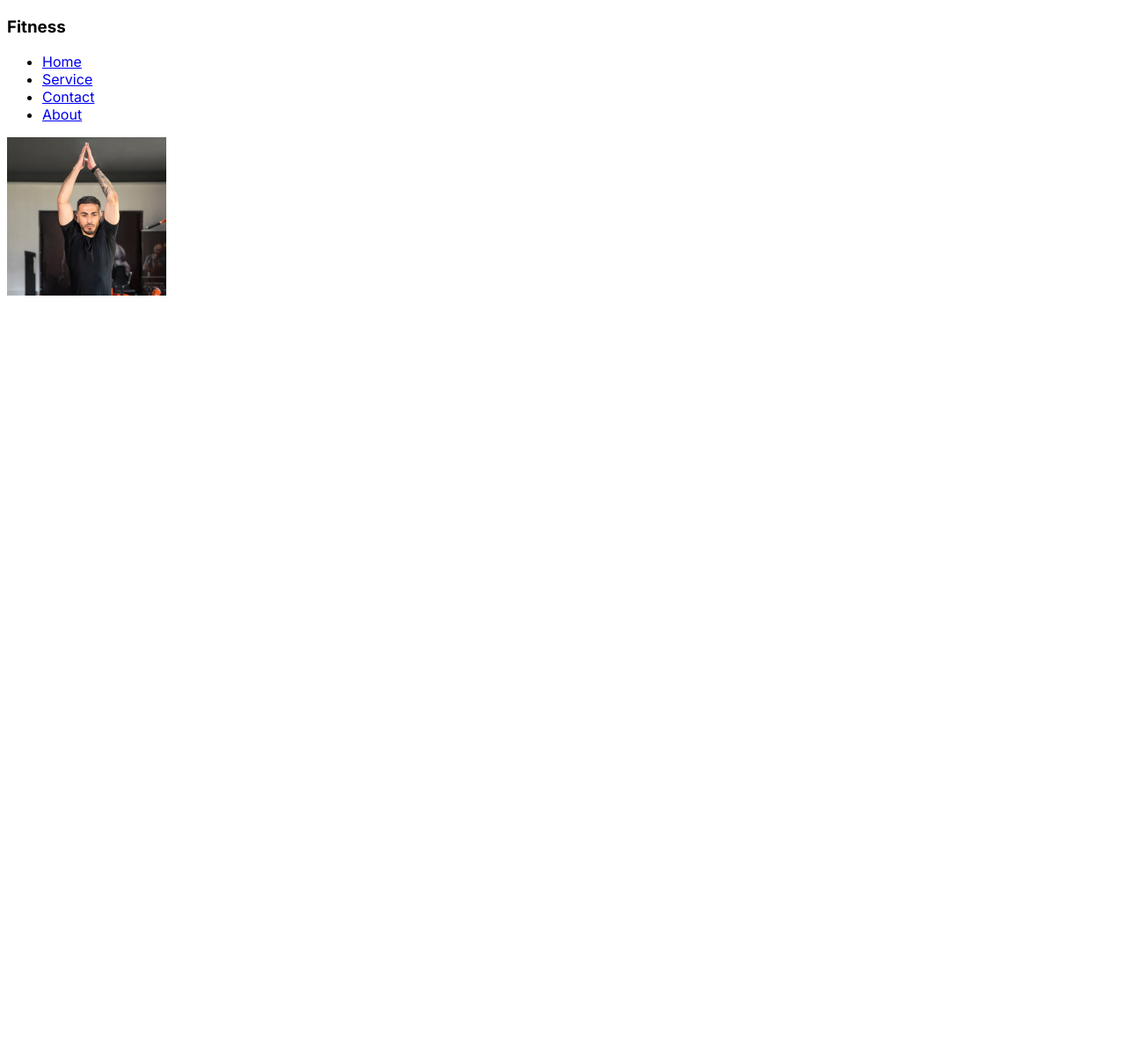
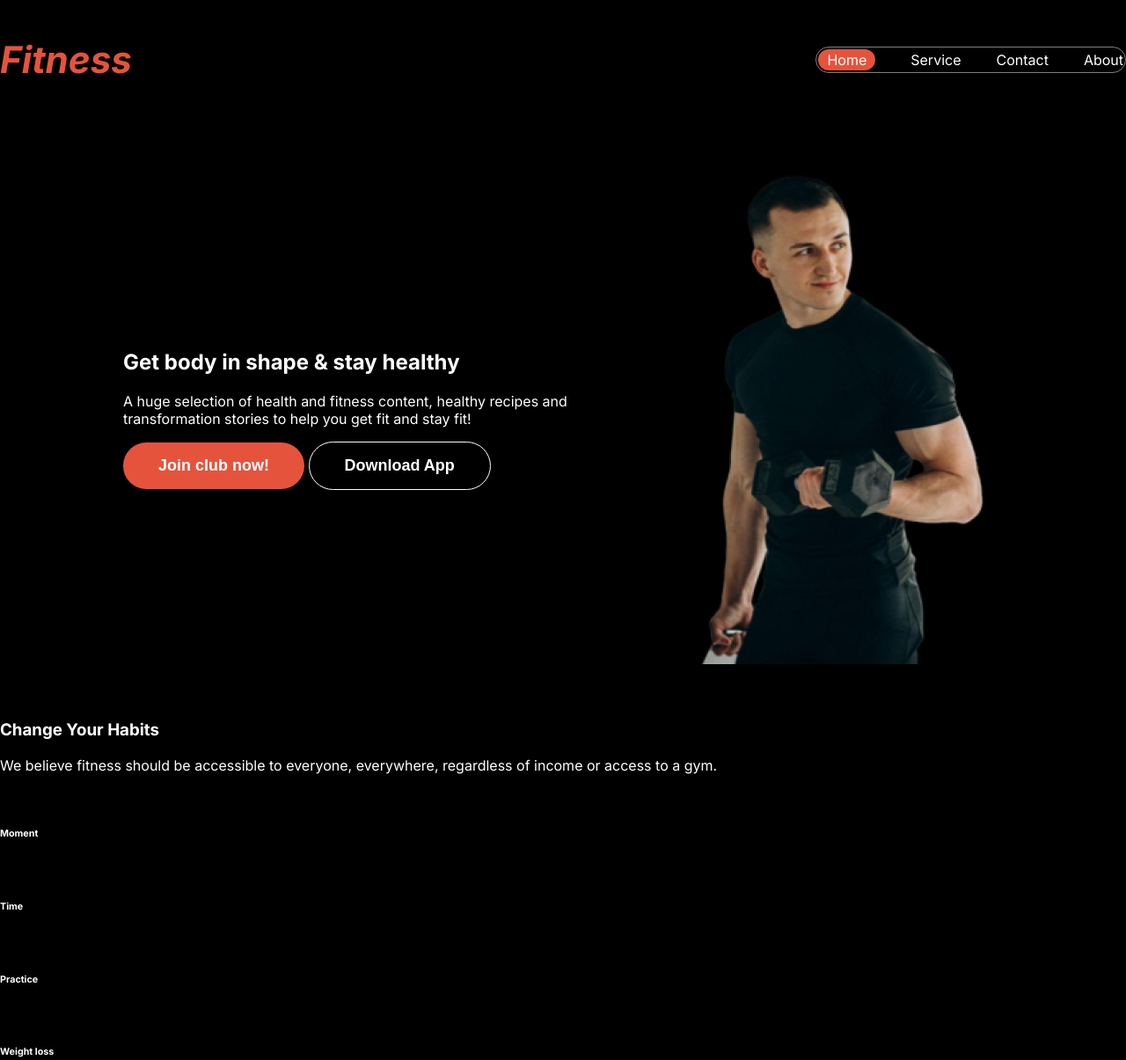
Before and after one commit to kaiser82/assignment-2, a plain HTML site: page index.html in a window 1280 px wide. Shown: the whole page at 88% size. Before the commit the page ends 800 px from the top, so only its background shows below. Drawn offline with Linux system fonts and the light colour scheme.

Commit message:
head section done

```diff
--- a/index.html
+++ b/index.html
@@ -9,10 +9,10 @@
     @import url('https://fonts.googleapis.com/css2?family=Inter:ital,opsz,wght@0,14..32,100..900;1,14..32,100..900&display=swap');
     </style>
 </head>
-<body class="inter-regular">
+<body class="inter-regular color-primary">
     <header>
         <nav class="navigation">
-            <div class="brand">
+            <div class="brand color-title">
                 <h3>Fitness</h3>
             </div>
             <div class="menu-container">
@@ -26,15 +26,60 @@
         </nav>
         <div class="banner-container">
                 <div class="banner-info">
-
+                    <h2 class="banner-heading">
+                        Get body in shape & stay healthy
+                    </h2>
+                    <p class="banner-desctiption">
+                        A huge selection of health and fitness content,
+                        healthy recipes and transformation stories to help you get fit and stay fit!
+                    </p>
+                    <div class="button-container">
+                        <button class="btn-primary">Join club now!</button>
+                        <button class="btn-secondary">Download App</button>
+                    </div>
                 </div>
                 <div class="banner-img-container">
-                    <img src="./images/image2.png" alt="">
+                    <img src="./images/images2.png" alt="">
                 </div>
         </div>
     </header>
     <main>
+        <container class="change-habit">
+            <div class="change-your-habit">
+                <h3 class="title">
+                    Change Your Habits
+                </h3>
+                <p class="description">
+                    We believe fitness should be accessible to everyone,
+                    everywhere, regardless of income or access to a gym.
+                </p>
+                <div class="card-container">
+                    <div class="card">
+                        <div><img src="" alt=""></div>
+                        <h6>Moment</h6>
+                        <p></p>
+                    </div>
+                    <div class="card">
+                        <div><img src="" alt=""></div>
+                        <h6>Time</h6>
+                        <p></p>
+                    </div>
+                    <div class="card">
+                        <div><img src="" alt=""></div>
+                        <h6>Practice</h6>
+                        <p></p>
+                    </div>
+                    <div class="card">
+                        <div><img src="" alt=""></div>
+                        <h6>Weight loss</h6>
+                        <p></p>
+                    </div>
+                </div>
+            </div>
+            <div class="run-extra">
 
+            </div>
+        </container>
     </main>
     <footer>
 
--- a/style/style.css
+++ b/style/style.css
@@ -5,3 +5,80 @@
   font-weight: 400px;
   font-style: normal;
 }
+.color-primary{
+  color: white;
+}
+.color-secondary{
+  color: rgba(255, 255, 255, 0.5);
+}
+.color-title{
+  color: rgb(230, 83, 60);
+}
+.btn-primary{
+  border: none;
+  border-radius: 42px;
+  background: rgb(230, 83, 60);
+  padding: 16px 40px 16px 40px;
+  font-size: 18px;
+  font-weight: 600;
+  color: white;
+}
+.btn-secondary{
+  border: 1px solid white;
+  border-radius: 42px;
+  padding: 16px 40px 16px 40px;
+  font-size: 18px;
+  font-weight: 600;
+  color: white;
+  background-color: black;
+}
+
+body{
+    max-width: 1400px;
+    margin: 0 auto;
+    background-color: black;
+}
+
+.header{
+  background: linear-gradient(180.00deg, rgb(17, 17, 17),rgba(119, 119, 119, 0) 100%);
+}
+.navigation{
+  display: flex;
+  justify-content: space-between;
+  align-items: center;
+}
+.brand{
+  font-size: 36px;
+  font-style: italic;
+}
+.menu-container ul{
+  display: flex;
+  gap: 40px;
+  align-items: center;
+  list-style: none;
+  border: 1px solid rgba(255, 255, 255, 0.5);
+  padding:2px;
+  border-radius: 15px;
+}
+.menu-container ul li>a{
+  text-decoration: none;
+  color: white;
+}
+.menu-container ul>li:first-child{
+  border: none;
+  /* border: 1px solid rgb(230, 83, 60); */
+  border-radius: 15px;
+  padding:2px 10px;
+  /* margin: 0; */
+  background-color: rgb(230, 83, 60);
+}
+.banner-container{
+  display: flex;
+  justify-content: space-between;
+  align-items: center;
+  gap: 40px;
+  padding: 40px 140px;
+}
+.banner-img-container{
+  width: 50%;
+}
```
